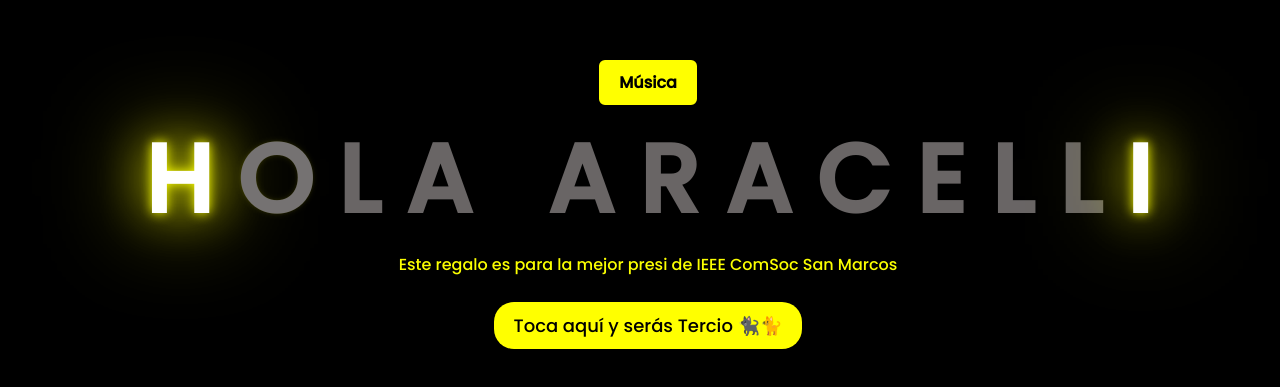
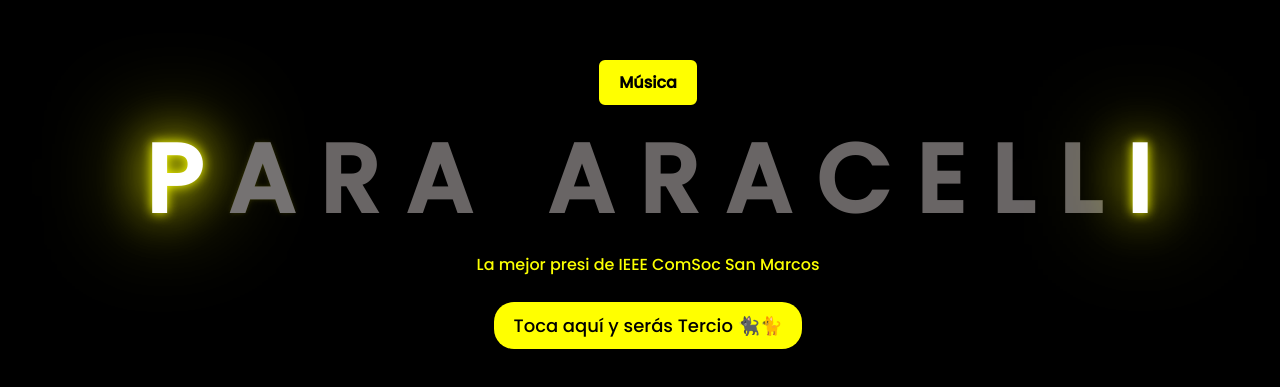
Before and after one commit to LUK2106/ARACELLI, a plain HTML site: page index.html in a window 1280 px wide. Shown: the part 205-592 px from the top of the page. Drawn offline with Linux system fonts and the light colour scheme.

Commit message:
cambio de cancion

```diff
--- a/index.html
+++ b/index.html
@@ -15,13 +15,13 @@
 
 <!-- Audio para reproducir -->
 <audio id="background-audio" loop>
-    <source src="flor1.mp3" type="audio/mpeg">
+    <source src="flor.mp3" type="audio/mpeg">
     Tu navegador no soporta el elemento de audio.
 </audio>
     <div class="greetings">
-        <span>H</span>
-        <span>O</span>
-        <span>L</span>
+        <span>P</span>
+        <span>A</span>
+        <span>R</span>
         <span>A</span>
         &nbsp;
         <span>A</span>
@@ -35,7 +35,7 @@
     </div>
 
     <div class="description">
-        <span>Este regalo es para la mejor presi de IEEE ComSoc San Marcos</span>
+        <span>La mejor presi de IEEE ComSoc San Marcos</span>
         <br></br>
     </div>
 
```
